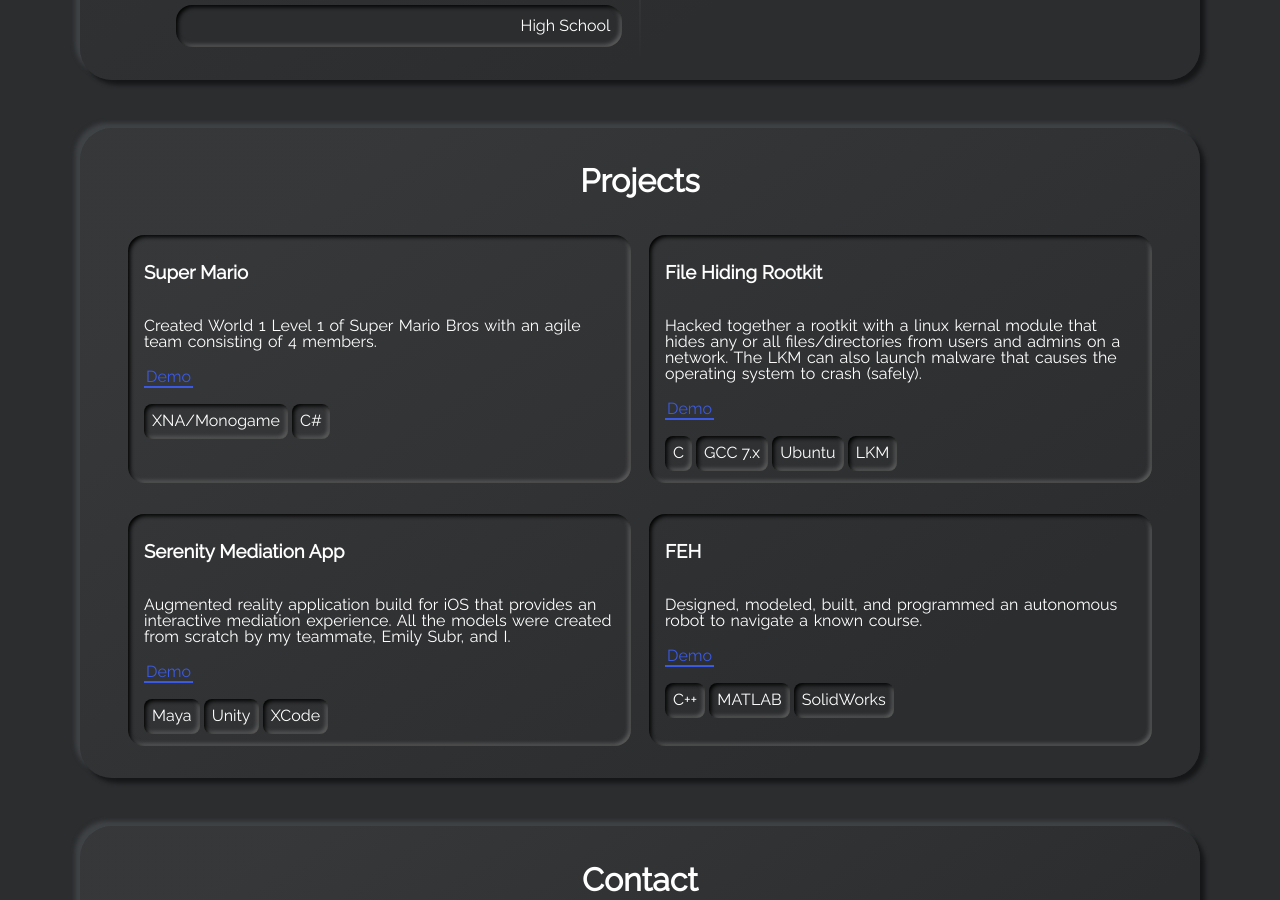
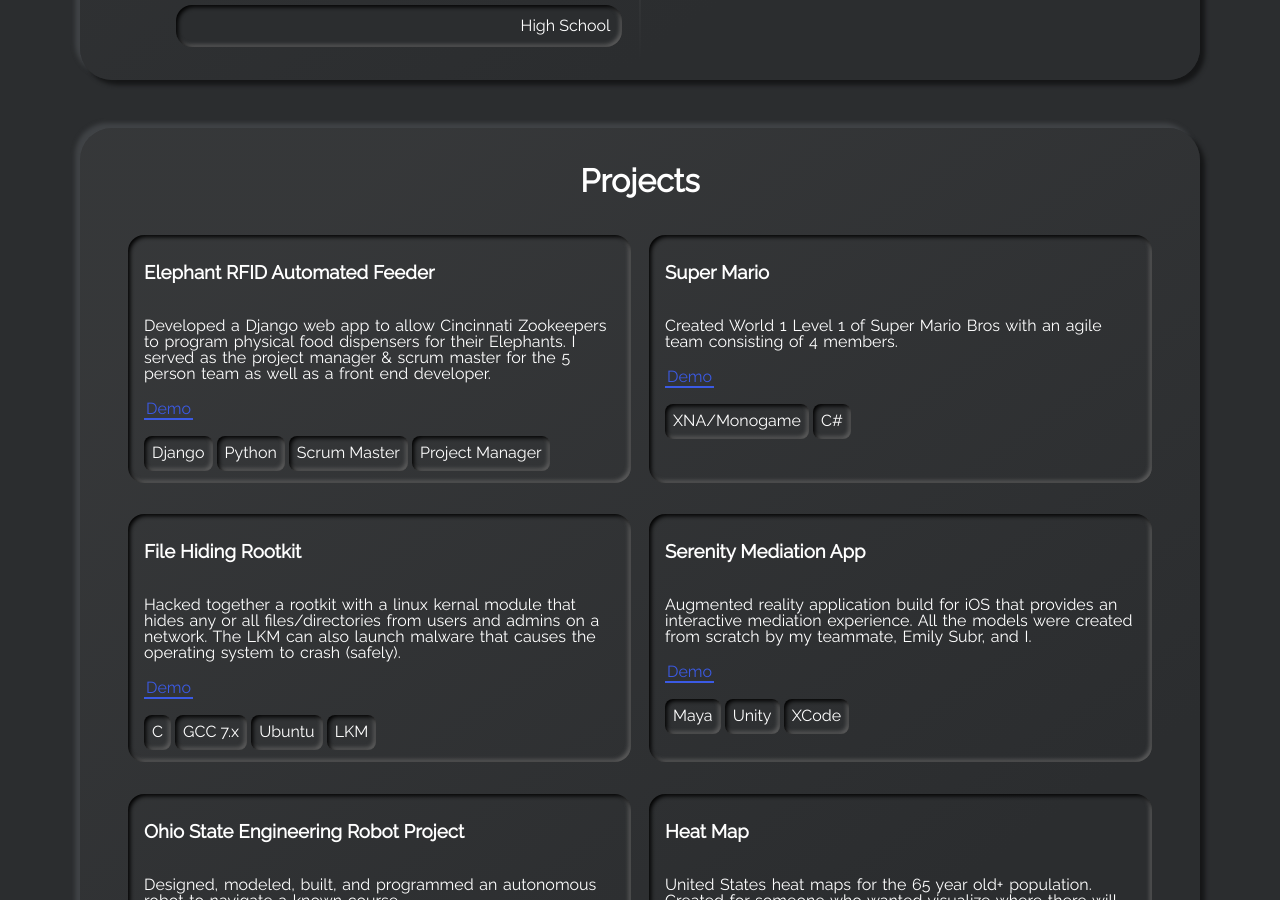
Before and after one commit to ShivamPatel17/shivampatel17.github.io, a Jekyll site: the page built from index.html, in a window 1280 px wide and 900 px high, scrolled down 3070 px. Built offline with Jekyll 4.4.1, drawn with Linux system fonts in a browser that asks for light colours; some of the changed text lies outside the part shown.

Commit message:
Added a couple more projects.

```diff
--- a/_data/projects.yml
+++ b/_data/projects.yml
@@ -12,6 +12,16 @@
 #     - tag: Express
 #     - tag: AngularJS
 #     - tag: Node
+- name: Elephant RFID Automated Feeder
+  descr: "Developed a Django web app to allow Cincinnati Zookeepers to program physical food dispensers for their Elephants. I served as the project manager & scrum master for the 5 person team as well as a front end developer."
+  demo: https://github.com/ShivamPatel17/Hungry-Elephants
+  tags:
+    - tag: Django
+    - tag: Python
+    - tag: Scrum Master
+    - tag: Project Manager
+
+
 - name: Super Mario
   descr: "Created World 1 Level 1 of Super Mario Bros with an agile team consisting of 4 members."
   demo: https://github.com/ShivamPatel17/SuperMario3902
@@ -36,10 +46,18 @@
     - tag: Unity
     - tag: XCode
 
-- name: FEH
+- name: Ohio State Engineering Robot Project
   descr: "Designed, modeled, built, and programmed an autonomous robot to navigate a known course."
   demo: https://github.com/ShivamPatel17/Llama
   tags:
     - tag: C++
     - tag: MATLAB
     - tag: SolidWorks
+
+- name: Heat Map
+  descr: United States heat maps for the 65 year old+ population. Created for someone who wanted visualize where there will be a boom of elderly people.
+  demo: https://github.com/ShivamPatel17/HeatMap
+  tags:
+    - tag: Python
+    - tag: Big Data
+    - tag: QGIS
```
